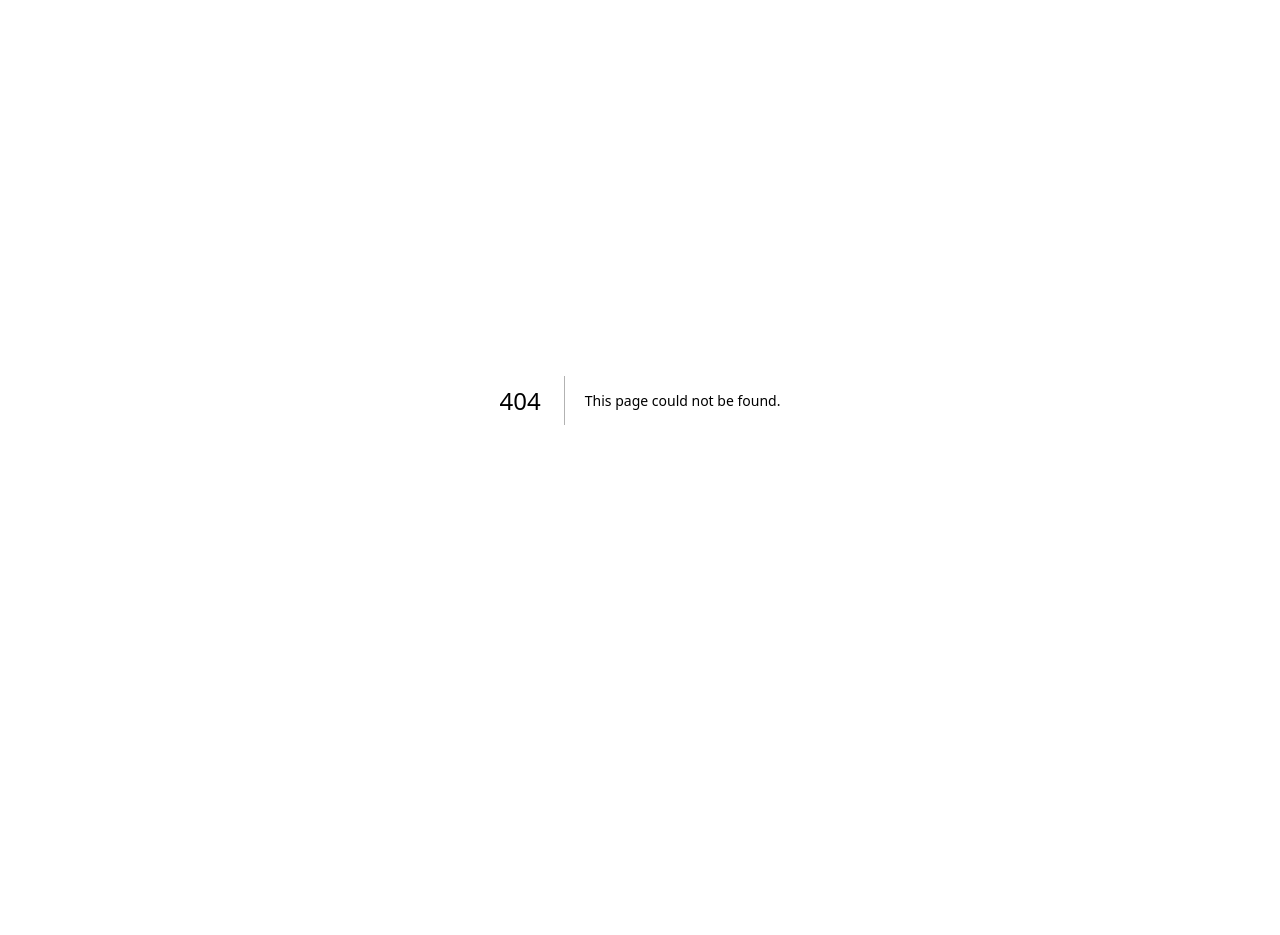
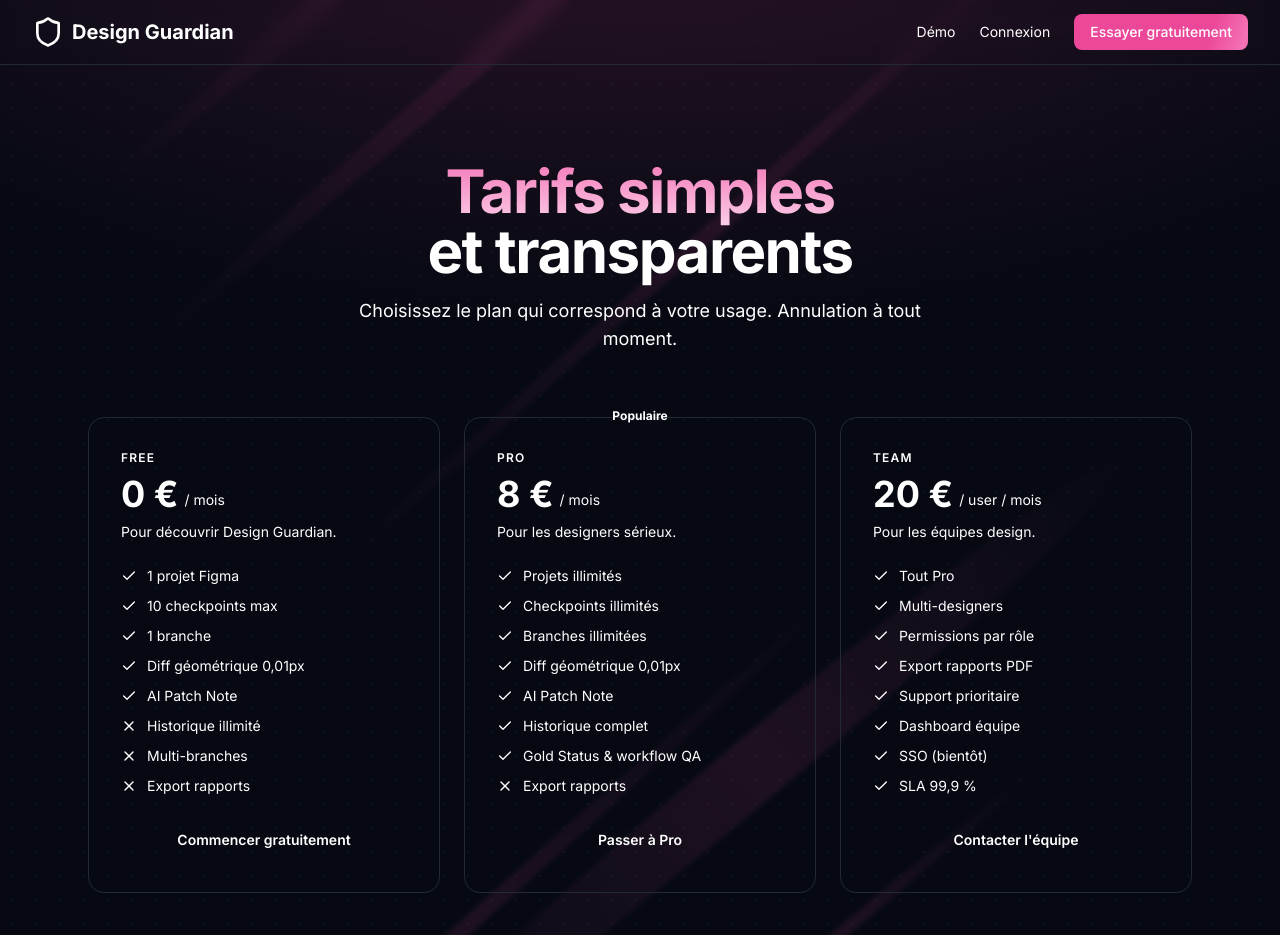
Before and after one commit to Hardi99/design-guardian, a Next.js app in the folder frontend/: page /pricing in a window 1280 px wide. Before the commit this address had no page. Shown: the top 935 px of the page. Before the commit the page ends 800 px from the top, so only its background shows below. Built offline with nearby package versions, Linux system fonts and the light colour scheme.

Commit message:
fix: pricing page sur Vercel (Next.js) + corriger URLs plugin
- frontend/app/pricing/page.tsx: page pricing Next.js cohérente avec le design system
- plugin/src/ui.tsx: URLs pricing corrigées railway.app -> vercel.app
- backend/src/app.ts: retire la route /pricing (n'appartient pas à l'API)

```diff
--- /dev/null
+++ b/frontend/app/pricing/page.tsx
@@ -0,0 +1,160 @@
+import { Header } from "@/components/ui/header";
+import { LightBeams } from "@/components/ui/light-beams";
+import { Check, X } from "lucide-react";
+import Link from "next/link";
+
+const plans = [
+  {
+    name: "Free",
+    price: "0",
+    period: "/ mois",
+    description: "Pour découvrir Design Guardian.",
+    cta: "Commencer gratuitement",
+    ctaHref: "/login",
+    featured: false,
+    features: [
+      { text: "1 projet Figma", included: true },
+      { text: "10 checkpoints max", included: true },
+      { text: "1 branche", included: true },
+      { text: "Diff géométrique 0,01px", included: true },
+      { text: "AI Patch Note", included: true },
+      { text: "Historique illimité", included: false },
+      { text: "Multi-branches", included: false },
+      { text: "Export rapports", included: false },
+    ],
+  },
+  {
+    name: "Pro",
+    price: "8",
+    period: "/ mois",
+    description: "Pour les designers sérieux.",
+    cta: "Passer à Pro",
+    ctaHref: "/login",
+    featured: true,
+    features: [
+      { text: "Projets illimités", included: true },
+      { text: "Checkpoints illimités", included: true },
+      { text: "Branches illimitées", included: true },
+      { text: "Diff géométrique 0,01px", included: true },
+      { text: "AI Patch Note", included: true },
+      { text: "Historique complet", included: true },
+      { text: "Gold Status & workflow QA", included: true },
+      { text: "Export rapports", included: false },
+    ],
+  },
+  {
+    name: "Team",
+    price: "20",
+    period: "/ user / mois",
+    description: "Pour les équipes design.",
+    cta: "Contacter l'équipe",
+    ctaHref: "mailto:contact@design-guardian.io",
+    featured: false,
+    features: [
+      { text: "Tout Pro", included: true },
+      { text: "Multi-designers", included: true },
+      { text: "Permissions par rôle", included: true },
+      { text: "Export rapports PDF", included: true },
+      { text: "Support prioritaire", included: true },
+      { text: "Dashboard équipe", included: true },
+      { text: "SSO (bientôt)", included: true },
+      { text: "SLA 99,9 %", included: true },
+    ],
+  },
+];
+
+export default function PricingPage() {
+  return (
+    <div className="relative min-h-screen bg-background overflow-hidden">
+      <div className="absolute inset-0 bg-dot-pattern bg-dot opacity-30" />
+      <div className="absolute inset-0 bg-glow" />
+      <LightBeams />
+      <div className="bg-noise absolute inset-0" />
+
+      <div className="relative z-10">
+        <Header
+          links={[
+            { href: "/demo", label: "Démo" },
+            { href: "/login", label: "Connexion" },
+          ]}
+          cta={{ href: "/login", label: "Essayer gratuitement" }}
+        />
+
+        <section className="mx-auto max-w-6xl px-6 pt-24 pb-32">
+          {/* Heading */}
+          <div className="text-center mb-16">
+            <h1 className="font-display text-5xl md:text-6xl font-bold tracking-tight mb-4">
+              <span className="text-gradient">Tarifs simples</span>
+              <br />
+              <span className="text-foreground">et transparents</span>
+            </h1>
+            <p className="text-muted-foreground text-lg max-w-xl mx-auto">
+              Choisissez le plan qui correspond à votre usage. Annulation à tout moment.
+            </p>
+          </div>
+
+          {/* Cards */}
+          <div className="grid grid-cols-1 md:grid-cols-3 gap-6">
+            {plans.map((plan) => (
+              <div
+                key={plan.name}
+                className={`relative rounded-2xl border p-8 flex flex-col gap-6 ${
+                  plan.featured
+                    ? "border-primary/60 bg-primary/5"
+                    : "border-border bg-card"
+                }`}
+              >
+                {plan.featured && (
+                  <div className="absolute -top-3.5 left-1/2 -translate-x-1/2 bg-primary text-white text-xs font-bold px-4 py-1 rounded-full whitespace-nowrap">
+                    Populaire
+                  </div>
+                )}
+
+                <div>
+                  <p className="text-xs font-semibold uppercase tracking-widest text-muted-foreground mb-2">
+                    {plan.name}
+                  </p>
+                  <div className="flex items-end gap-1.5">
+                    <span className="text-4xl font-bold">{plan.price} €</span>
+                    <span className="text-muted-foreground text-sm mb-1">{plan.period}</span>
+                  </div>
+                  <p className="text-muted-foreground text-sm mt-2">{plan.description}</p>
+                </div>
+
+                <ul className="flex flex-col gap-2.5 flex-1">
+                  {plan.features.map((f) => (
+                    <li key={f.text} className="flex items-center gap-2.5 text-sm">
+                      {f.included ? (
+                        <Check className="h-4 w-4 text-primary flex-shrink-0" />
+                      ) : (
+                        <X className="h-4 w-4 text-muted-foreground/40 flex-shrink-0" />
+                      )}
+                      <span className={f.included ? "text-foreground" : "text-muted-foreground/40"}>
+                        {f.text}
+                      </span>
+                    </li>
+                  ))}
+                </ul>
+
+                <Link
+                  href={plan.ctaHref}
+                  className={`block text-center py-2.5 rounded-lg text-sm font-semibold transition-opacity hover:opacity-85 ${
+                    plan.featured
+                      ? "bg-primary text-white"
+                      : "bg-muted text-foreground"
+                  }`}
+                >
+                  {plan.cta}
+                </Link>
+              </div>
+            ))}
+          </div>
+
+          <p className="text-center text-muted-foreground text-sm mt-10">
+            Paiement sécurisé · TVA européenne incluse automatiquement · Annulation à tout moment
+          </p>
+        </section>
+      </div>
+    </div>
+  );
+}
```
Also changed, not shown: 2 other files (tests, documents, lock files or other folders).
